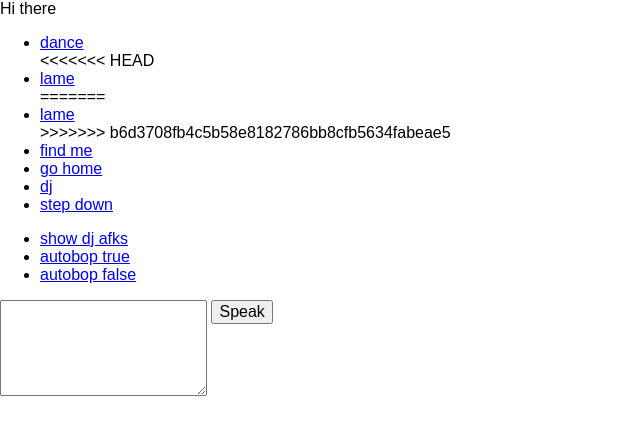
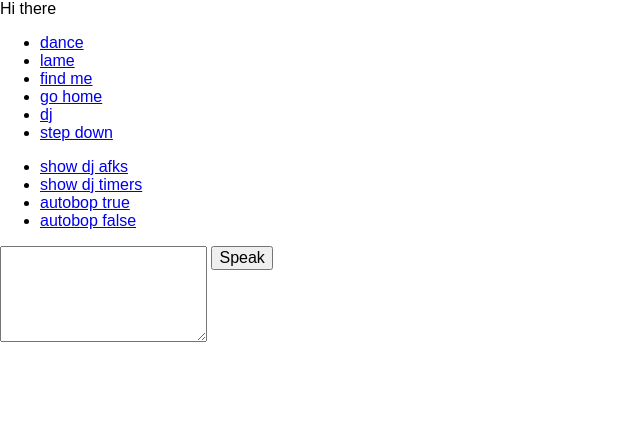
Before and after one commit to jlbruno/TT-Helper-Bot, a plain HTML site: page public/index.html in a window 1280 px wide. Shown: the whole page, without its empty margins (0-640 px from the left). Drawn offline with nearby package versions, Linux system fonts and the light colour scheme; files that its build step writes are made by us from their sources; files whose address does not match are found by name.

Commit message:
fixed merge conflict

```diff
--- a/public/index.html
+++ b/public/index.html
@@ -19,11 +19,7 @@
 
 	<ul class="commands">
 		<li><a href="#" data-command="vote" data-param="up">dance</a></li>
-<<<<<<< HEAD
 		<li><a href="#" data-command="vote" data-param="down">lame</a></li>
-=======
-		<li><a href="#" data-command="lame">lame</a></li>
->>>>>>> b6d3708fb4c5b58e8182786bb8cfb5634fabeae5
 		<li><a href="#" data-command="findMe">find me</a></li>
 		<li><a href="#" data-command="homeRoom">go home</a></li>
 		<li><a href="#" data-command="dj">dj</a></li>
@@ -32,6 +28,7 @@
 
 	<ul class="commands">
 		<li><a href="#" data-command="afk">show dj afks</a></li>
+		<li><a href="#" data-command="timers">show dj timers</a></li>
 		<li><a href="#" data-command="autobop" data-param="true">autobop true</a></li>
 		<li><a href="#" data-command="autobop" data-param="false">autobop false</a></li>
 	</ul>
```
